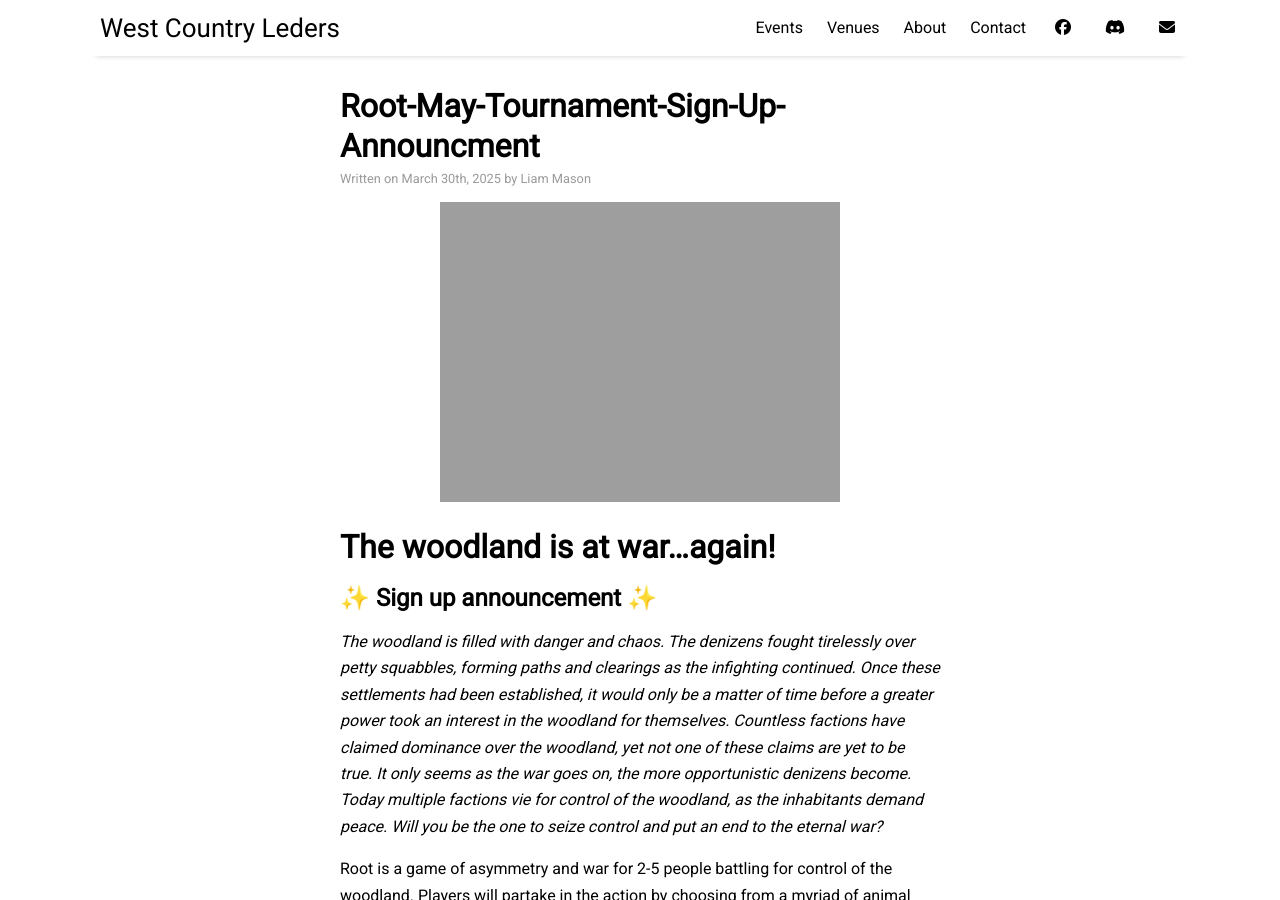
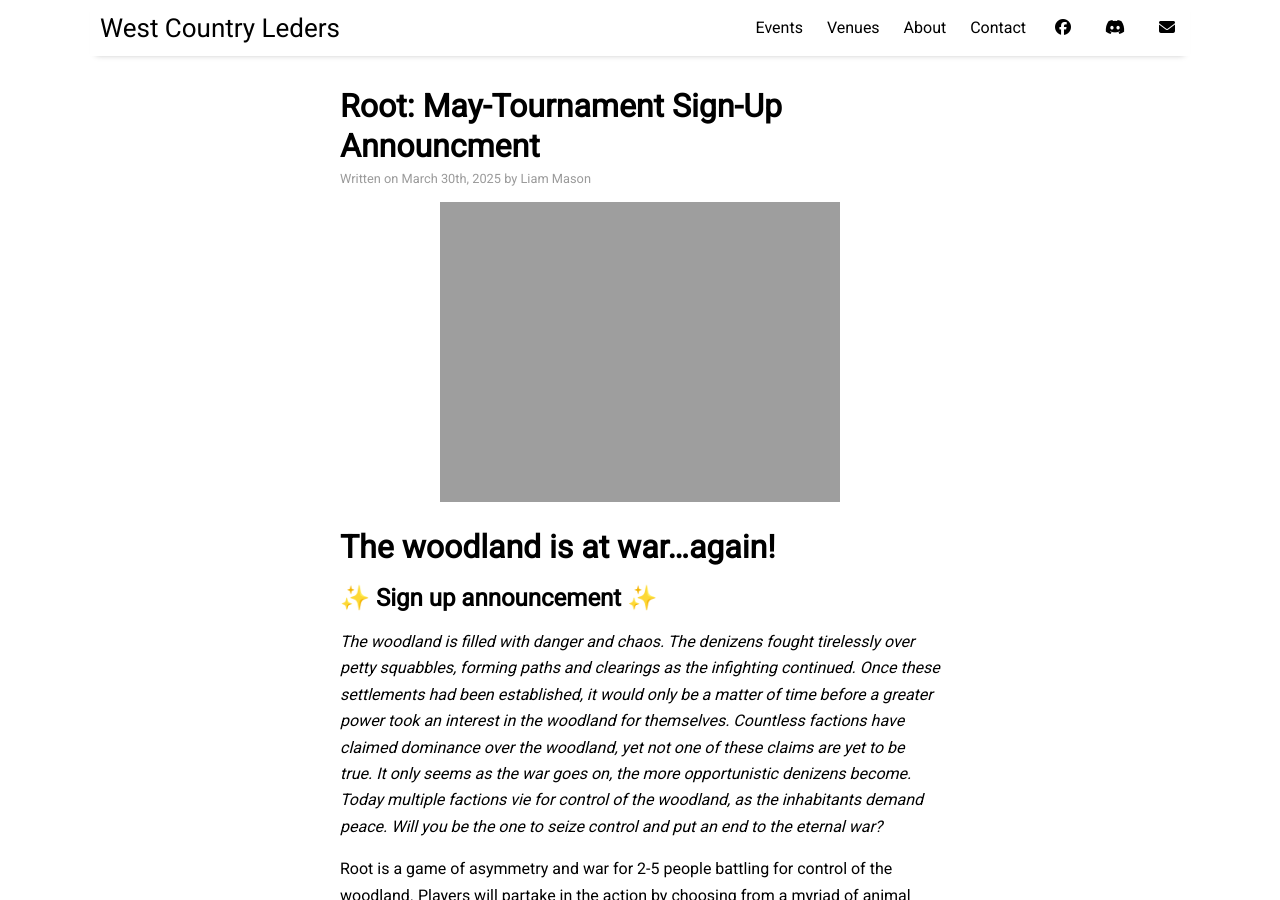
Before and after one commit to ChilledEther/west-country-leders, a Jekyll site: the page built from _posts/2025-03-30-Root-May-Tournament-Signup.md, in a window 1280 px wide and 900 px high. Built offline with Jekyll 4.4.1, drawn with Linux system fonts in a browser that asks for light colours.

Commit message:
release: make-live 2025-03-31_14:31:56

```diff
--- a/_posts/2025-03-30-Root-May-Tournament-Signup.md
+++ b/_posts/2025-03-30-Root-May-Tournament-Signup.md
@@ -1,6 +1,6 @@
 ---
 layout: post
-title: "Root-May-Tournament-Sign-Up-Announcment"
+title: "Root: May-Tournament Sign-Up Announcment"
 author: "Liam Mason"
 categories: posts
 tags: [posts]
```
